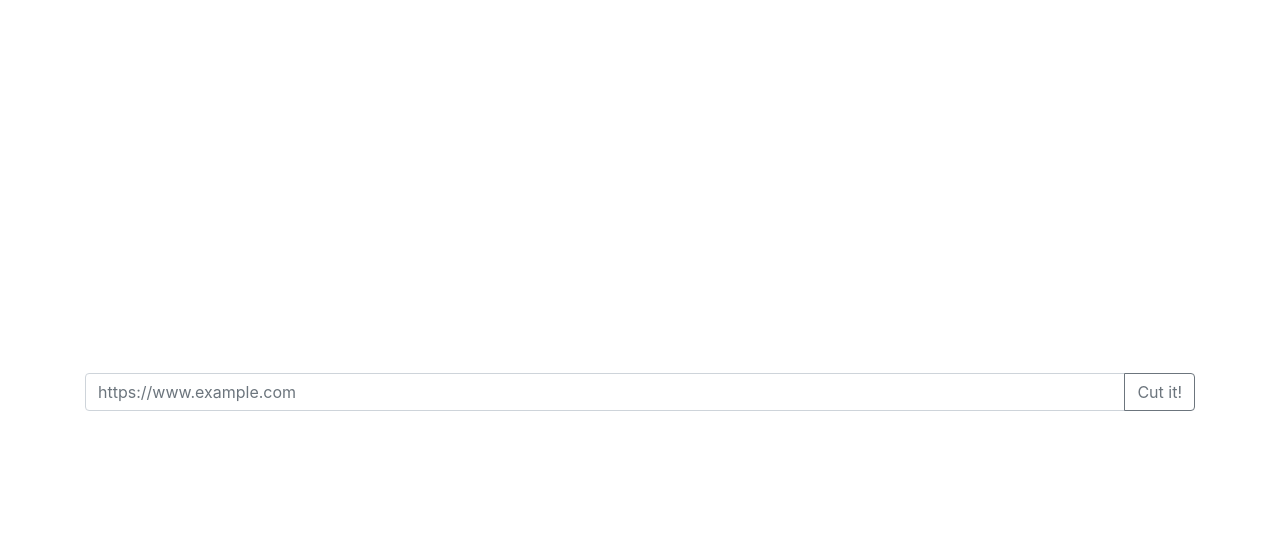
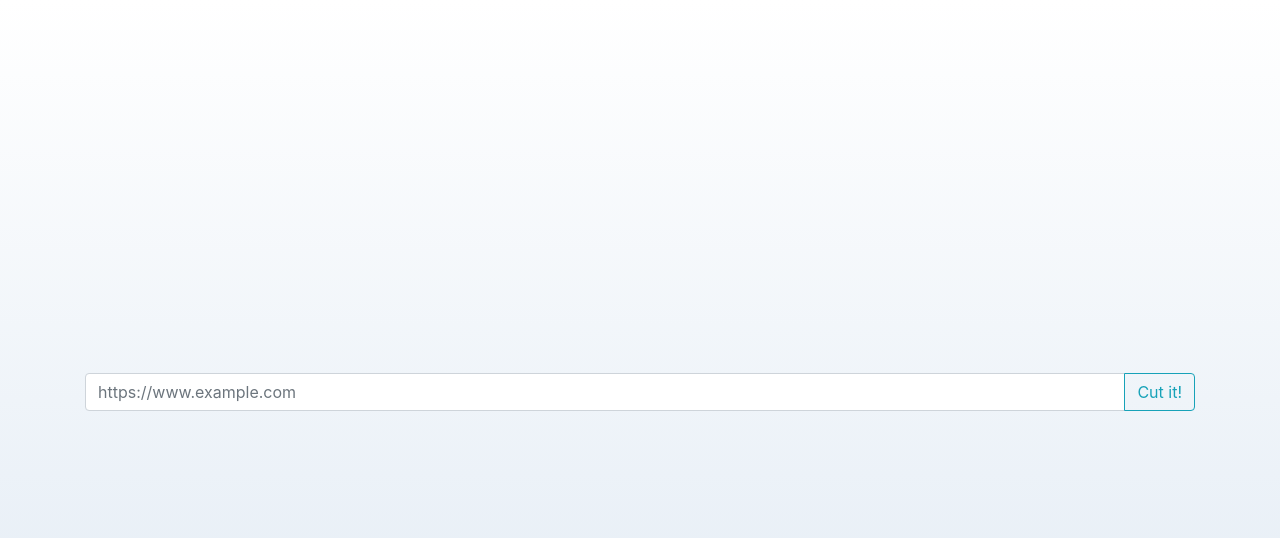
Before and after one commit to jtertil/ucu, a Django app: page / in a window 1280 px wide. Shown: the top 538 px of the page. Run offline with Django 3.2, Linux system fonts and the light colour scheme; some libraries are stand-ins or nearby versions.

Commit message:
bootstrap tuneup

```diff
--- a/webapp/templates/webapp/base.html
+++ b/webapp/templates/webapp/base.html
@@ -13,10 +13,9 @@
 
   <link href="https://cdn.jsdelivr.net/npm/select2@4.0.13/dist/css/select2.min.css" rel="stylesheet" />
 
-
   <title>{% block title %}{% endblock %}</title>
 </head>
-<body style="min-height: 100vh">
+<body style="min-height: 100vh; background-image: linear-gradient(to top, #dfe9f3 0%, white 100%)">
   {% block body %}
   {% endblock %}
 
--- a/webapp/templates/webapp/index.html
+++ b/webapp/templates/webapp/index.html
@@ -11,7 +11,7 @@
         <div class="input-group mb-3">
           {% render_field form.url class="form-control" placeholder='https://www.example.com' %}
           <div class="input-group-append">
-            <button type="submit" class="btn btn-outline-secondary">
+            <button type="submit" class="btn btn-outline-info">
               Cut it!
             </button>
           </div>
@@ -19,7 +19,7 @@
     </form>
     {% elif short %}
     <div class="jumbotron">
-      <h1 class="display-4">{{ short }}</h1>
+      <h4>{{ short }}</h4>
       <hr class="my-4">
       <p id="info">
         {% if saving > 0 %}
@@ -28,8 +28,8 @@
         No win today. Your new link isn't shorter than original one.
         {% endif %}
       </p>
-      <button class="btn btn-outline-secondary" data-clipboard-text="{{ short }}">Copy to clipboard</button>
-      <a href="{% url 'index' %}"><button class="btn btn-outline-secondary">Cut another one</button></a>
+      <button class="btn btn-outline-info" data-clipboard-text="{{ short }}">Copy to clipboard</button>
+      <a href="{% url 'index' %}"><button class="btn btn-outline-info">Cut another one</button></a>
     </div>
     {% endif %}
   </div>
```
